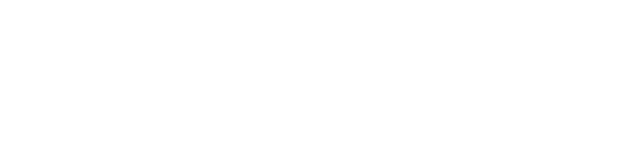
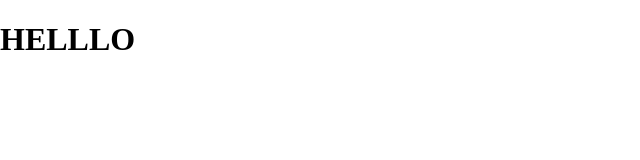
Before and after one commit to dankarger/template-dash, a plain HTML site: page index.html in a window 1280 px wide. Shown: the whole page, without its empty margins (0-640 px from the left). Drawn offline with Linux system fonts and the light colour scheme.

Commit message:
hello world

```diff
--- a/index.html
+++ b/index.html
@@ -13,6 +13,9 @@
 <body>
     <!-- <i class="fab fa-500px"></i> -->
     <!-- Script -->
+    <h1>HELLLO</h1>
+
+
     <script src="script.js" > </script>
 </body
 
```
